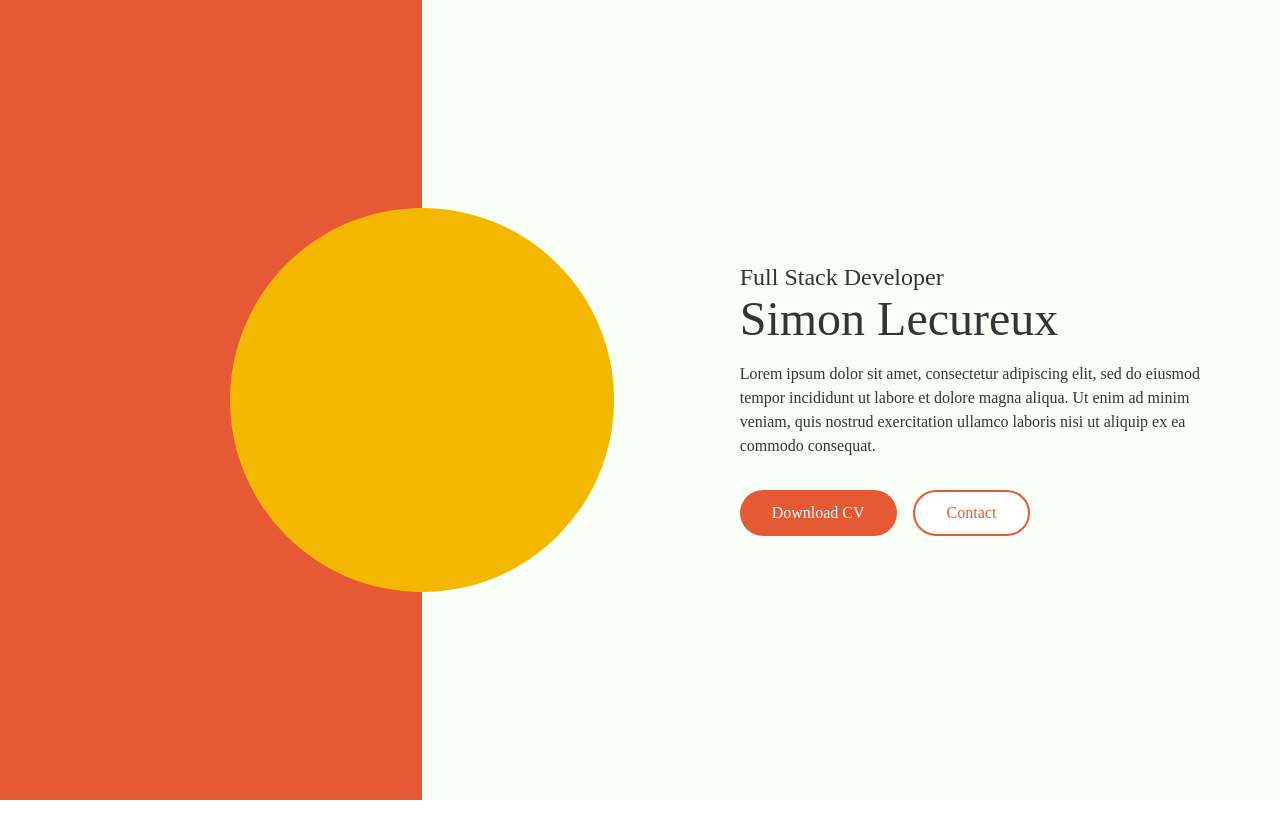
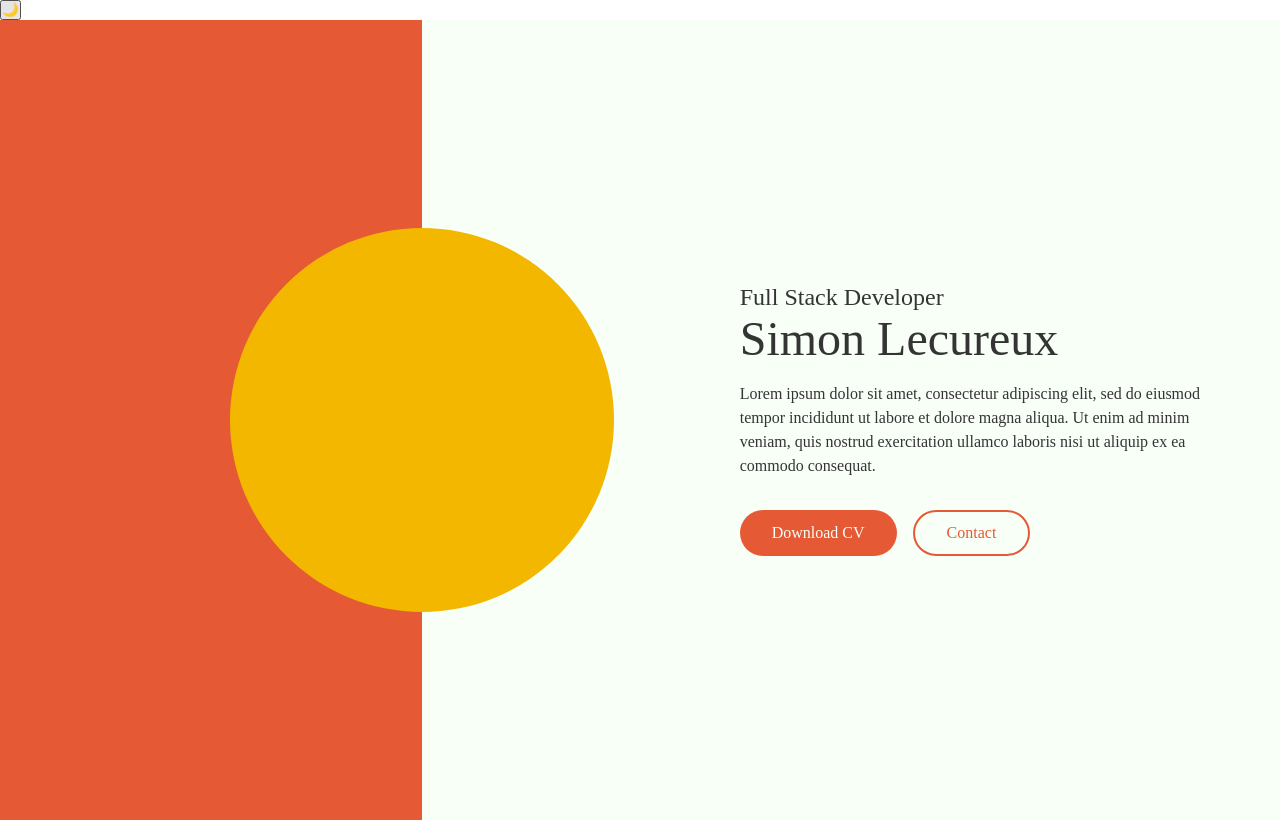
Before and after one commit to SLecureu/SLecureu.github.io, a React (Vite) app: page / in a window 1280 px wide. Built offline with nearby package versions, Linux system fonts and the light colour scheme.

Commit message:
style(page1): luminosity && header

```diff
--- /dev/null
+++ b/header.jsx
@@ -0,0 +1,41 @@
+import { useState } from "react";
+
+const Header = () => {
+    const [isDarkMode, setIsDarkMode] = useState(false);
+    // const [language, setLanguage] = useState("en");
+
+    const handleToggleDarkMode = () => {
+        setIsDarkMode(!isDarkMode);
+        let root = document.documentElement;
+        root.style.setProperty(
+            "--first-color",
+            isDarkMode ? "rgb(247, 255, 247)" : "rgb(52, 52, 52)"
+        );
+        root.style.setProperty(
+            "--second-color",
+            isDarkMode ? "rgb(52, 52, 52)" : "rgb(247, 255, 247)"
+        );
+    };
+
+    // const handleLanguageChange = (event) => {
+    //     setLanguage(event.target.value);
+    // };
+
+    return (
+        <header className="portfolio__header">
+            <button className="header__icon" onClick={handleToggleDarkMode}>
+                {isDarkMode ? "🌞" : "🌙"}
+            </button>
+            {/* <div className="header__language">
+                <select onChange={handleLanguageChange} value={language}>
+                    <option value="en">English</option>
+                    <option value="fr">Français</option>
+                    <option value="es">Español</option>
+                    <option value="de">Deutsch</option>
+                </select>
+            </div> */}
+        </header>
+    );
+};
+
+export default Header;
--- a/src/App.jsx
+++ b/src/App.jsx
@@ -1,5 +1,5 @@
 import { Root } from "./root.jsx";
-import "./app.css";
+import "./app.scss";
 
 function App() {
     return (
--- a/src/_module.scss
+++ b/src/_module.scss
@@ -1,9 +1,13 @@
+:root {
+    // Themes
+    --first-color: rgb(247, 255, 247);
+    --second-color: rgb(52, 52, 52);
+}
+
 // Sizes
 $tablet-width: 980px;
 
 // Colors
-$light-color: rgb(247, 255, 247);
-$dark-color: rgb(52, 52, 52);
-$first-color: rgb(229, 89, 52);
+$main-color: rgb(229, 89, 52);
 $complementary-color: rgb(243, 183, 0);
-$second-color: rgb(42, 127, 98);
+$anti-color: rgb(42, 127, 98);
--- a/src/app.css
+++ b/src/app.scss
@@ -1,3 +1,5 @@
+@use "./module";
+
 *,
 *::before,
 *::after {
@@ -6,4 +8,5 @@
     box-sizing: border-box;
     font-family: Optimistic Display;
     font-weight: 300;
+    color: var(--second-color);
 }
--- a/src/main.jsx
+++ b/src/main.jsx
@@ -2,9 +2,11 @@ import React from "react";
 import ReactDOM from "react-dom/client";
 
 import App from "./App.jsx";
+import Header from "../header.jsx";
 
 ReactDOM.createRoot(document.getElementById("root")).render(
     <React.StrictMode>
+        <Header />
         <App />
     </React.StrictMode>
 );
--- a/src/pages/page1.scss
+++ b/src/pages/page1.scss
@@ -7,8 +7,7 @@
     align-items: center;
     justify-content: space-between;
 
-    background-color: module.$light-color;
-
+    background-color: var(--first-color);
     @media screen and (max-width: module.$tablet-width),
         screen and (max-aspect-ratio: 1/1) {
         flex-direction: column;
@@ -20,7 +19,7 @@
 
         position: relative;
 
-        background-color: module.$first-color;
+        background-color: module.$main-color;
 
         @media screen and (max-width: module.$tablet-width),
             screen and (max-aspect-ratio: 1/1) {
@@ -101,21 +100,18 @@
 
             h2 {
                 font-size: calc(var(--size) * 1.5);
-                color: module.$dark-color;
             }
 
             h1 {
                 margin-bottom: var(--size);
 
                 font-size: calc(var(--size) * 3);
-                color: module.$dark-color;
             }
 
             p {
                 margin-bottom: calc(var(--size) * 2);
                 line-height: 1.5;
 
-                color: module.$dark-color;
                 font-size: var(--size);
             }
 
@@ -134,25 +130,25 @@
                 }
 
                 .btn--download {
-                    background-color: module.$first-color;
-                    color: white;
+                    background-color: module.$main-color;
+                    color: var(--first-color);
 
                     &:hover {
                         background-color: adjust-color(
-                            module.$first-color,
+                            module.$main-color,
                             $lightness: -10%
                         );
                     }
                 }
 
                 .btn--contact {
-                    background-color: white;
-                    color: module.$first-color;
-                    border: 2px solid module.$first-color;
+                    background-color: transparent;
+                    color: module.$main-color;
+                    border: 2px solid module.$main-color;
 
                     &:hover {
                         background-color: adjust-color(
-                            module.$first-color,
+                            module.$main-color,
                             $lightness: 20%
                         );
                     }
```
